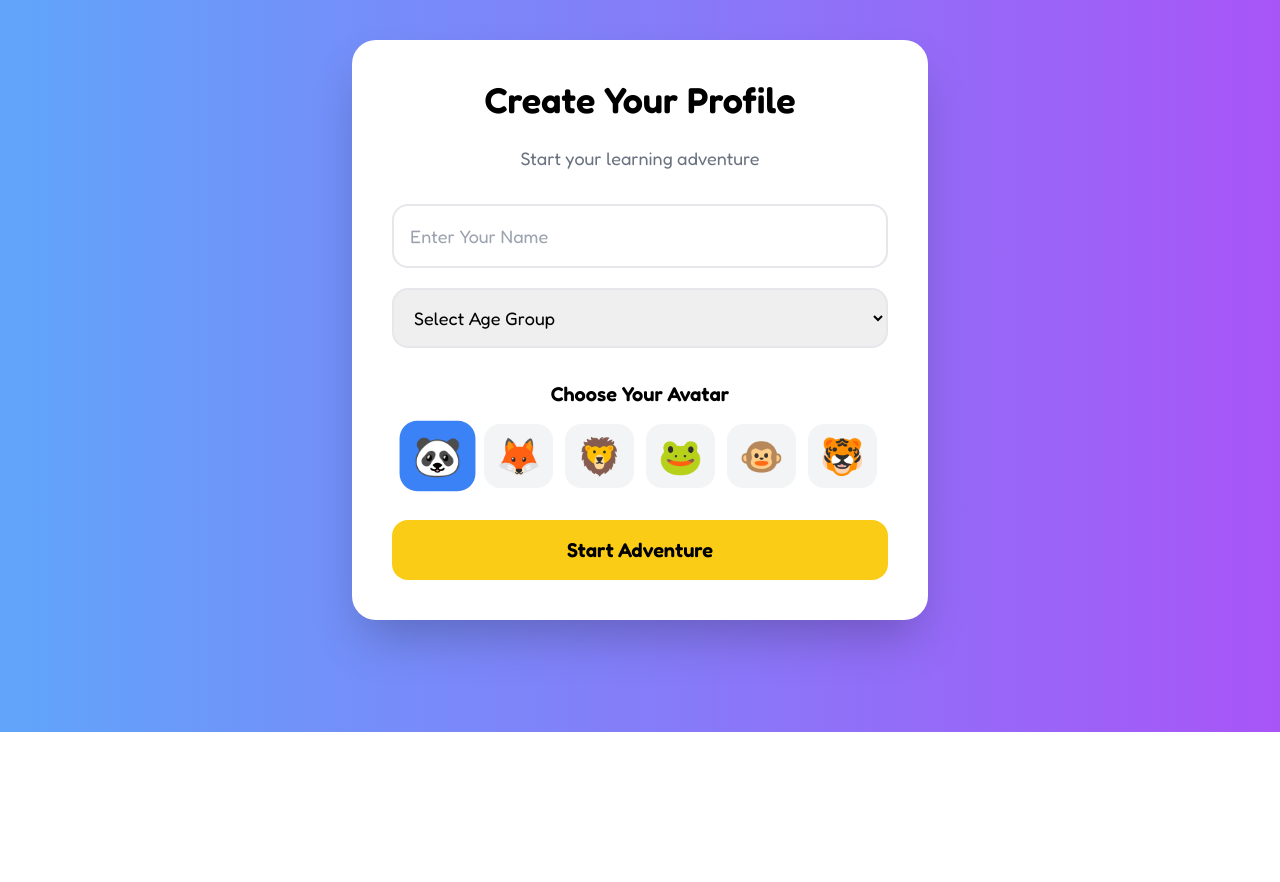
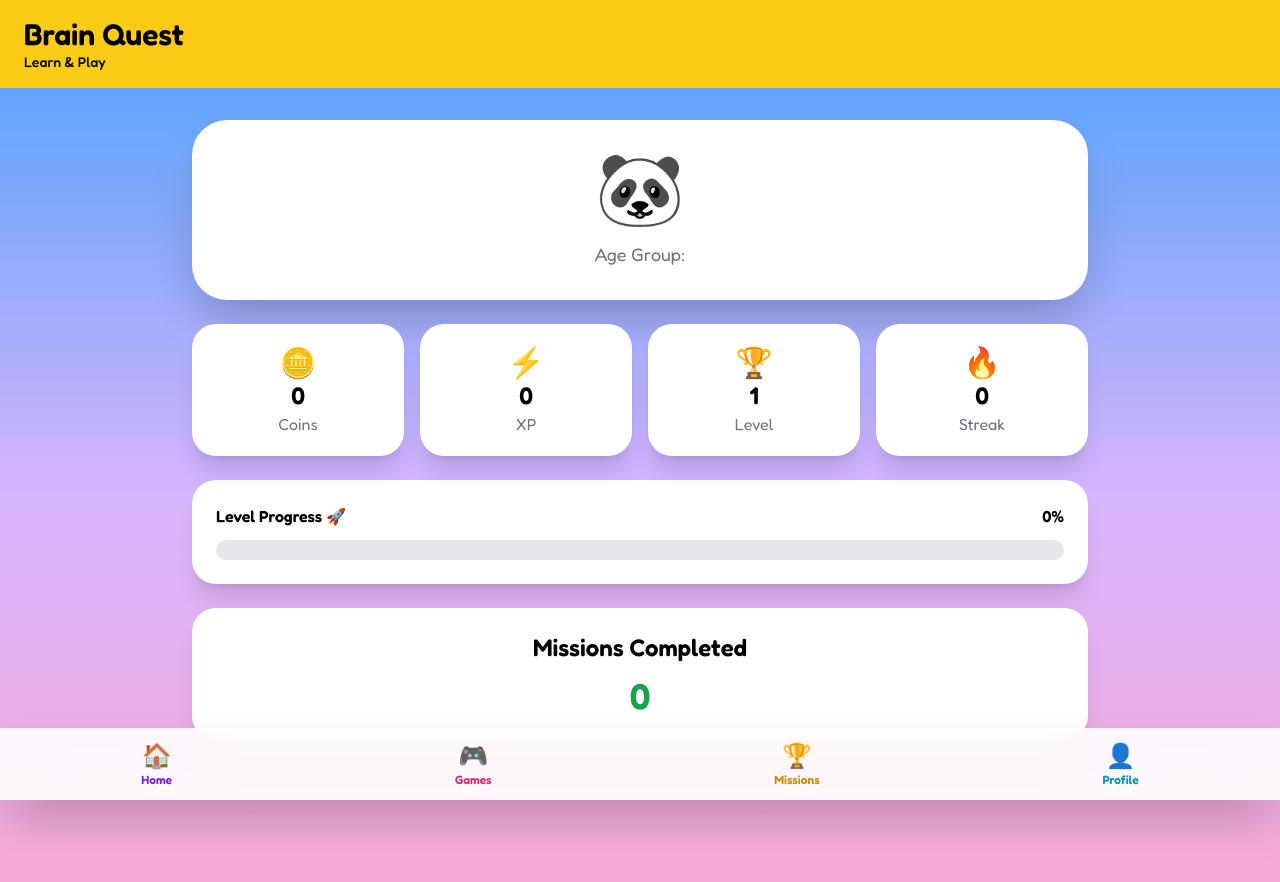
Before and after one commit to Yash-Roy05/Brain-Quest, a React (Create React App) app: page /profile in a window 1280 px wide. Shown: the top 882 px of the page. Before the commit the page ends 800 px from the top, so only its background shows below. Built offline with nearby package versions, Linux system fonts and the light colour scheme.

Commit message:
create new page for profile

```diff
--- a/src/App.tsx
+++ b/src/App.tsx
@@ -3,6 +3,7 @@ import { BrowserRouter, Routes, Route } from "react-router-dom";
 import Layout from "./components/Layout.tsx";
 
 import Welcome from "./pages/Welcome.tsx";
+import CreateProfile from "./pages/CreateProfile.tsx";
 import Profile from "./pages/Profile.tsx";
 import Dashboard from "./pages/Dashboard.tsx";
 import Result from "./pages/Result.tsx";
@@ -27,11 +28,12 @@ function App() {
     {/* Pages WITHOUT Header/Footer */}
     <Route path="/" element={<Welcome />} />
     <Route path="/loading" element={<Loading />} />
-    <Route path="/Profile" element={<Profile />} />
+    <Route path="/create-profile" element={<CreateProfile />} />
 
     {/* All Other Pages WITH Header/Footer */}
     <Route element={<Layout />}>
-      <Route path="profile" element={<Profile />} />
+      <Route path="create-profile" element={<CreateProfile />} />
+      <Route path="/profile" element={<Profile />} />
       <Route path="dashboard" element={<Dashboard />} />
       <Route path="result" element={<Result />} />
       <Route path="memory-game" element={<MemoryGame />} />
--- a/src/components/Footer.tsx
+++ b/src/components/Footer.tsx
@@ -52,7 +52,7 @@ export default function Footer() {
         </button>
 
         <button
-          onClick={() => navigate("/profile")}
+          onClick={() => navigate("/Profile")}
           className="flex flex-col items-center text-cyan-600 font-bold"
         >
           <span className="text-2xl">👤</span>
--- /dev/null
+++ b/src/pages/CreateProfile.tsx
@@ -0,0 +1,144 @@
+import { useState } from "react";
+import { useNavigate } from "react-router-dom";
+import { useUser } from "../context/UserContext.tsx";
+import PageWrapper from "../components/PageWrapper.tsx";
+
+export default function Profile() {
+  const navigate = useNavigate();
+
+  const { setUser } = useUser();
+
+  // 🧍 Avatar List
+  const avatars = ["🐼", "🦊", "🦁", "🐸", "🐵", "🐯"];
+
+  const [name, setName] = useState("");
+  const [age, setAge] = useState("");
+
+  // ⭐ Selected Avatar
+  const [avatar, setAvatar] = useState("🐼");
+
+  const handleStart = () => {
+    if (!name || !age) {
+      alert("Please enter all details ❗");
+      return;
+    }
+
+setUser({
+  name,
+  age,
+  coins: 0,
+  xp: 0,
+  level: 1,
+  completedMissions: [],
+  avatar,
+
+  streak: 1,
+  lastLoginDate: new Date().toDateString(),
+});
+
+    navigate("/dashboard");
+  };
+
+  return (
+    <PageWrapper>
+      <div className="flex items-center justify-center py-10 px-4 bg-gradient-to-r from-blue-400 to-purple-500 min-h-[80vh] pb-28 ">
+        <div className="bg-white rounded-3xl shadow-2xl p-6 md:p-10 w-full max-w-xl text-center">
+          {/* Hero Avatar */}
+          <div className="mb-6">
+            <div className="text-7xl mb-3">{avatar}</div>
+
+            <h1 className="text-3xl md:text-5xl font-black text-purple-700">
+              Brain Quest
+            </h1>
+
+            <p className="text-gray-500 mt-2">
+              Create your learning profile 🚀
+            </p>
+          </div>
+
+          {/* Name Input */}
+          <input
+            type="text"
+            placeholder="Enter Your Name"
+            value={name}
+            onChange={(e) => setName(e.target.value)}
+            className="w-full bg-gray-50 border-2 border-gray-100 rounded-3xl p-4 text-lg shadow-sm focus:outline-none focus:border-purple-500 mb-4"
+          />
+
+
+          {/* Age Group */}
+          <select
+            value={age}
+            onChange={(e) => setAge(e.target.value)}
+            className="w-full bg-gray-50 border-2 border-gray-100 rounded-3xl p-4 text-lg shadow-sm focus:outline-none focus:border-purple-500 mb-4"
+          >
+            <option value="">Select Age Group</option>
+
+            <option value="8-10">8-10</option>
+
+            <option value="11-13">11-13</option>
+
+            <option value="14-15">14-15</option>
+          </select>
+
+          {/* 🧍 Avatar Selection */}
+          <div className="mb-8">
+            <h2 className="text-lg md:text-xl font-bold mb-4 text-center">
+              Choose Your Avatar
+            </h2>
+
+            <div className="flex justify-center gap-3 flex-wrap">
+              {avatars.map((item) => (
+                <button
+                  key={item}
+                  type="button"
+                  onClick={() => setAvatar(item)}
+                  className={`
+text-5xl
+w-20
+h-20
+flex
+items-center
+justify-center
+rounded-3xl
+transition-all
+duration-300
+shadow-md ${
+                    avatar === item
+                      ? "bg-blue-500 scale-110"
+                      : "bg-gray-100 hover:bg-gray-200"
+                  }`}
+                >
+                  {item}
+                </button>
+              ))}
+            </div>
+          </div>
+
+          {/* Start Button */}
+          <button
+            onClick={handleStart}
+            className="
+w-full
+bg-gradient-to-r
+from-yellow-400
+to-orange-500
+hover:scale-105
+active:scale-95
+transition
+duration-300
+text-xl
+font-black
+py-4
+rounded-3xl
+shadow-xl
+text-white
+"
+          >
+            Start Adventure
+          </button>
+        </div>
+      </div>
+    </PageWrapper>
+  );
+}
--- a/src/pages/Loading.tsx
+++ b/src/pages/Loading.tsx
@@ -7,7 +7,7 @@ export default function Loading() {
 
   useEffect(() => {
     const timer = setTimeout(() => {
-      navigate("/profile");
+      navigate("/create-profile");
     }, 2500);
 
     return () => clearTimeout(timer);
--- a/src/pages/Profile.tsx
+++ b/src/pages/Profile.tsx
@@ -1,138 +1,125 @@
-import { useState } from "react";
 import { useNavigate } from "react-router-dom";
 import { useUser } from "../context/UserContext.tsx";
 import PageWrapper from "../components/PageWrapper.tsx";
 
 export default function Profile() {
-
   const navigate = useNavigate();
 
-  const { setUser } = useUser();
+  const { user } = useUser();
 
-  // 🧍 Avatar List
-  const avatars = [
-    "🐼",
-    "🦊",
-    "🦁",
-    "🐸",
-    "🐵",
-    "🐯",
-  ];
-
-  const [name, setName] = useState("");
-  const [age, setAge] = useState("");
-
-  // ⭐ Selected Avatar
-  const [avatar, setAvatar] = useState("🐼");
-
-  const handleStart = () => {
-
-    if (!name || !age) {
-      alert("Please enter all details ❗");
-      return;
-    }
-
-    setUser({
-      name,
-      age,
-      coins: 0,
-      xp: 0,
-      level: 1,
-      completedMissions: [],
-      avatar,
-    });
-
-    navigate("/dashboard");
-
-  };
+  const currentLevelXP = user.xp % 50;
+  const progress = (currentLevelXP / 50) * 100;
 
   return (
     <PageWrapper>
 
-      <div className="flex items-center justify-center py-10 px-4 bg-gradient-to-r from-blue-400 to-purple-500 min-h-[80vh] pb-28 ">
+  <div className="min-h-screen bg-gradient-to-b from-blue-400 via-purple-300 to-pink-300 p-4 md:p-8 ">
 
-        <div className="bg-white rounded-3xl shadow-2xl p-6 md:p-10 w-full max-w-xl text-center">
+    <div className="max-w-4xl mx-auto pb-36">
 
-          {/* Title */}
-          <h1 className="text-2xl md:text-4xl font-bold text-center mb-6">
-            Create Your Profile
+      {/* Profile Card */}
+      <div className="bg-white rounded-[35px] shadow-2xl p-8 text-center mb-6">
+
+        <div className="text-7xl mb-4">
+          {user.avatar}
+        </div>
+
+        <h1 className="text-3xl md:text-4xl font-black text-gray-800">
+          {user.name}
         </h1>
 
-          <p className="text-gray-500 mb-8 text-lg">
-            Start your learning adventure
+        <p className="text-lg text-gray-500 mt-2">
+          Age Group: {user.age}
         </p>
 
-          {/* Name Input */}
-          <input
-            type="text"
-            placeholder="Enter Your Name"
-            value={name}
-            onChange={(e) => setName(e.target.value)}
-            className="w-full border-2 border-gray-200 rounded-2xl p-3 md:p-4 text-base md:text-lg mb-5 focus:outline-none focus:border-purple-500"
+      </div>
+
+      {/* Stats */}
+      <div className="grid grid-cols-2 md:grid-cols-4 gap-4 mb-6">
+
+        <div className="bg-white rounded-3xl shadow-xl p-5 text-center">
+          <div className="text-3xl">🪙</div>
+          <div className="font-black text-2xl">
+            {user.coins}
+          </div>
+          <div className="text-gray-500">
+            Coins
+          </div>
+        </div>
+
+        <div className="bg-white rounded-3xl shadow-xl p-5 text-center">
+          <div className="text-3xl">⚡</div>
+          <div className="font-black text-2xl">
+            {user.xp}
+          </div>
+          <div className="text-gray-500">
+            XP
+          </div>
+        </div>
+
+        <div className="bg-white rounded-3xl shadow-xl p-5 text-center">
+          <div className="text-3xl">🏆</div>
+          <div className="font-black text-2xl">
+            {user.level}
+          </div>
+          <div className="text-gray-500">
+            Level
+          </div>
+        </div>
+
+        <div className="bg-white rounded-3xl shadow-xl p-5 text-center">
+          <div className="text-3xl">🔥</div>
+          <div className="font-black text-2xl">
+            {user.streak}
+          </div>
+          <div className="text-gray-500">
+            Streak
+          </div>
+        </div>
+
+      </div>
+
+      {/* XP Progress */}
+      <div className="bg-white rounded-3xl shadow-xl p-6 mb-6">
+
+        <div className="flex justify-between mb-3 font-bold">
+
+          <span>Level Progress 🚀</span>
+
+          <span>{Math.floor(progress)}%</span>
+
+        </div>
+
+        <div className="w-full h-5 bg-gray-200 rounded-full overflow-hidden">
+
+          <div
+            className="h-5 bg-gradient-to-r from-blue-500 via-purple-500 to-pink-500 rounded-full transition-all duration-500"
+            style={{
+              width: `${progress}%`,
+            }}
           />
-
-          {/* Age Group */}
-          <select
-            value={age}
-            onChange={(e) => setAge(e.target.value)}
-            className="w-full border-2 border-gray-200 rounded-2xl p-3 md:p-4 text-base md:text-lg mb-8 focus:outline-none focus:border-purple-500"
-          >
-
-            <option value="">
-              Select Age Group
-            </option>
-
-            <option value="8-10">
-              8-10
-            </option>
-
-            <option value="11-13">
-              11-13
-            </option>
-
-            <option value="14-15">
-              14-15
-            </option>
-
-          </select>
-
-          {/* 🧍 Avatar Selection */}
-          <div className="mb-8">
-
-            <h2 className="text-lg md:text-xl font-bold mb-4 text-center">
-              Choose Your Avatar
-            </h2>
-
-            <div className="flex justify-center gap-3 flex-wrap">
-
-              {avatars.map((item) => (
-
-                <button
-                  key={item}
-                  type="button"
-                  onClick={() => setAvatar(item)}
-                  className={`text-4xl p-3 rounded-2xl transition duration-300 ${
-                    avatar === item
-                      ? "bg-blue-500 scale-110"
-                      : "bg-gray-100 hover:bg-gray-200"
-                  }`}
-                >
-                  {item}
-                </button>
-
-              ))}
 
         </div>
 
       </div>
 
-          {/* Start Button */}
-          <button
-            onClick={handleStart}
-            className="w-full bg-yellow-400 hover:bg-yellow-500 hover:scale-105 active:scale-95 transition duration-300 text-lg md:text-xl font-bold py-3 md:py-4 rounded-2xl"
-          >
-            Start Adventure
-          </button>
+      {/* Mission Progress */}
+      <div className="bg-white rounded-3xl shadow-xl p-6 text-center mb-0">
+
+        <h2 className="text-2xl font-black mb-3">
+
+          Missions Completed
+
+        </h2>
+
+        <div className="text-4xl font-black text-green-600">
+
+          {user.completedMissions.length}
+
+        </div>
+
+      </div>
+
 
     </div>
 
```
Lines whose indentation alone changed are shown as unchanged.
